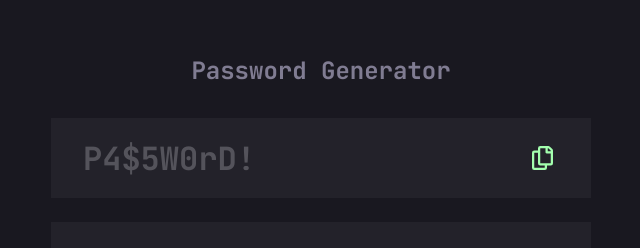
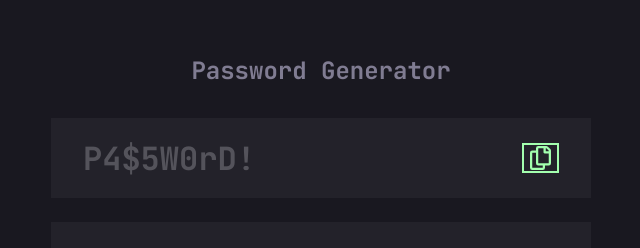
Before and after one commit to kevinndlc/password-generator-app, a Vue app: page / in a window 1280 px wide. Shown: the top 248 px of the page, without its empty margins (319-959 px from the left). Built offline with nearby package versions, Linux system fonts and the light colour scheme.

Commit message:
fix: no shrink on generated pw button

```diff
--- a/src/components/CheckboxInput.vue
+++ b/src/components/CheckboxInput.vue
@@ -15,6 +15,7 @@ const emit = defineEmits<{
 <template>
   <div class="wrapper">
     <input
+      ref="input"
       type="checkbox"
       :value="id"
       @input="
@@ -24,7 +25,15 @@ const emit = defineEmits<{
       :id="id"
     />
     <label v-if="label" :for="id">{{ label }}</label>
-    <button><IconCheck /></button>
+    <button
+      @click="() => {
+        ($refs.input as HTMLInputElement).checked = !($refs.input as HTMLInputElement).checked
+        emit('update:modelValue', id);
+      }
+      "
+    >
+      <IconCheck />
+    </button>
   </div>
 </template>
 
--- a/src/components/GeneratedPassword.vue
+++ b/src/components/GeneratedPassword.vue
@@ -39,18 +39,26 @@ function copyPasswordToClipboard() {
   background-color: var(--color-foreground);
   display: flex;
   flex-direction: row;
-  justify-content: space-between;
+  gap: 0.5rem;
   align-items: center;
   height: 5rem;
   padding-block: 0;
 }
 
+.wrapper h1 {
+  flex-grow: 1;
+  overflow-x: hidden;
+  white-space: nowrap;
+}
+
 .wrapper button {
   transition: color 200ms ease-in-out;
   text-transform: uppercase;
+  flex-shrink: 0;
   display: flex;
   gap: 1rem;
   color: var(--color-strong);
+  border: 2px solid
 }
 .wrapper button:hover {
   color: var(--color-text);
```
